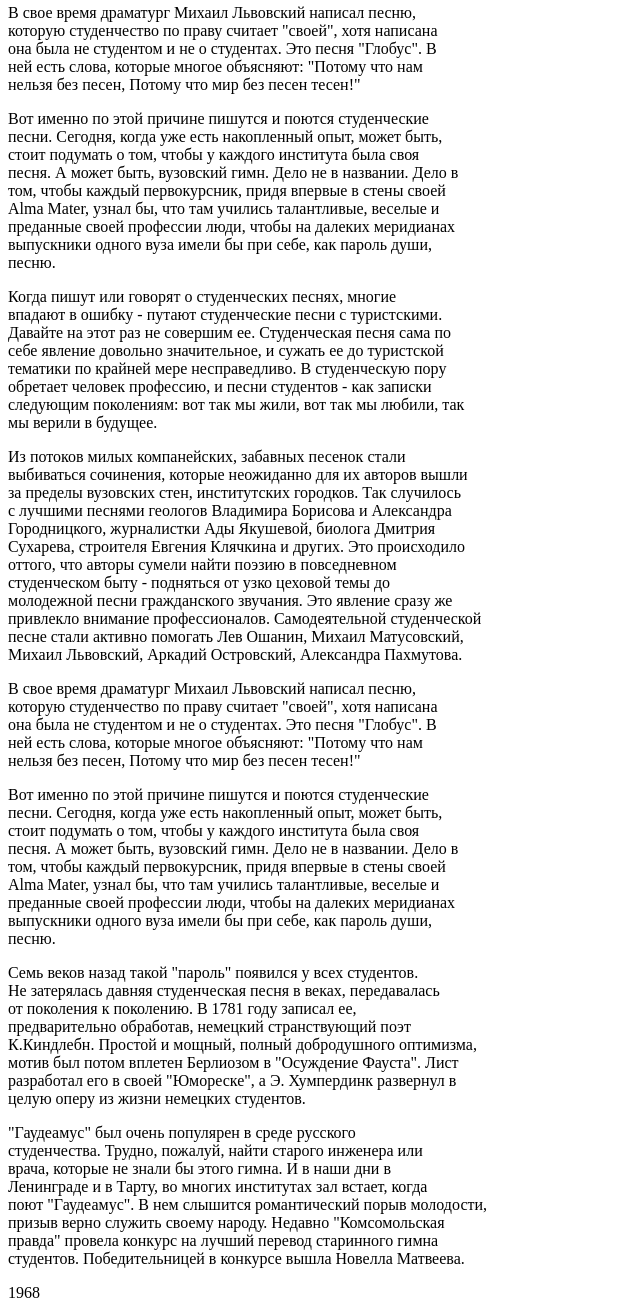
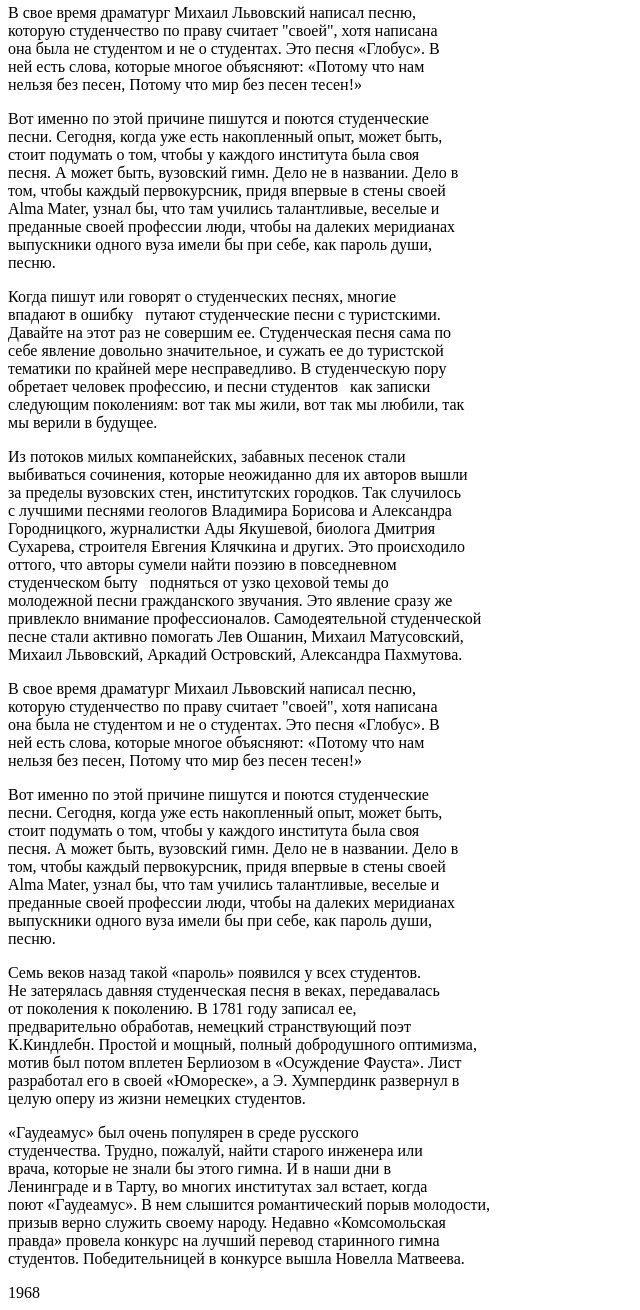
Before and after one commit to fd1-53-17/Viktoria1996, a plain HTML site: page VIZBOR/vechno_student.html in a window 1280 px wide. Shown: the part 515-1825 px from the top of the page, without its empty margins (0-640 px from the left). Drawn offline with Linux system fonts and the light colour scheme.

Commit message:
correcct

```diff
--- a/VIZBOR/vechno_student.html
+++ b/VIZBOR/vechno_student.html
@@ -12,11 +12,11 @@
     <h2>Вечно студенческие</h2>
 
 <p> Когда  пишут  или  говорят  о  студенческих  песнях,  многие<br>
-впадают в ошибку - путают  студенческие  песни  с  туристскими.<br>
+впадают в ошибку &nbsp; путают  студенческие  песни  с  туристскими.<br>
 Давайте на этот раз не совершим ее. Студенческая песня сама  по<br>
 себе явление довольно значительное, и сужать ее  до  туристской<br>
 тематики по крайней мере  несправедливо.  В  студенческую  пору<br>
-обретает человек профессию, и песни  студентов  -  как  записки<br>
+обретает человек профессию, и песни  студентов  &nbsp;  как  записки<br>
 следующим поколениям: вот так мы жили, вот так мы  любили,  так<br>
 мы верили в будущее.</p>
 
@@ -27,7 +27,7 @@
 Городницкого,  журналистки  Ады   Якушевой,   биолога   Дмитрия<br>
 Сухарева, строителя Евгения Клячкина и других. Это  происходило<br>
 оттого,  что  авторы  сумели  найти   поэзию   в   повседневном<br>
-студенческом  быту  -  подняться  от  узко  цеховой   темы   до<br>
+студенческом  быту  &nbsp;  подняться  от  узко  цеховой   темы   до<br>
 молодежной песни гражданского звучания. Это  явление  сразу  же<br>
 привлекло внимание профессионалов. Самодеятельной  студенческой<br>
 песне стали активно помогать Лев  Ошанин,  Михаил  Матусовский,<br>
@@ -35,9 +35,9 @@
 
 <p>В свое  время  драматург  Михаил  Львовский  написал  песню,<br>
 которую студенчество по праву считает  "своей",  хотя  написана<br>
-она была не студентом и не о студентах. Это песня  "Глобус".  В<br>
-ней есть слова, которые многое объясняют: "Потому что нам<br>
-нельзя без песен, Потому что  мир  без  песен тесен!"</p>
+она была не студентом и не о студентах. Это песня  &#171;Глобус&#187;.  В<br>
+ней есть слова, которые многое объясняют: &#171;Потому что нам<br>
+нельзя без песен, Потому что  мир  без  песен тесен!&#187;</p>
 
 <p>Вот именно по этой причине  пишутся  и  поются  студенческие<br>
 песни. Сегодня, когда уже есть накопленный  опыт,  может  быть,<br>
@@ -50,11 +50,11 @@ Alma Mater, узнал бы, что там учились  талантливы
 песню.</p>
 
 <p>Когда  пишут  или  говорят  о  студенческих  песнях,  многие<br>
-впадают в ошибку - путают  студенческие  песни  с  туристскими.<br>
+впадают в ошибку &nbsp; путают  студенческие  песни  с  туристскими.<br>
 Давайте на этот раз не совершим ее. Студенческая песня сама  по<br>
 себе явление довольно значительное, и сужать ее  до  туристской<br>
 тематики по крайней мере  несправедливо.  В  студенческую  пору<br>
-обретает человек профессию, и песни  студентов  -  как  записки<br>
+обретает человек профессию, и песни  студентов  &nbsp;  как  записки<br>
 следующим поколениям: вот так мы жили, вот так мы  любили,  так<br>
 мы верили в будущее.</p>
 
@@ -65,7 +65,7 @@ Alma Mater, узнал бы, что там учились  талантливы
 Городницкого,  журналистки  Ады   Якушевой,   биолога   Дмитрия<br>
 Сухарева, строителя Евгения Клячкина и других. Это  происходило<br>
 оттого,  что  авторы  сумели  найти   поэзию   в   повседневном<br>
-студенческом  быту  -  подняться  от  узко  цеховой   темы   до<br>
+студенческом  быту  &nbsp;  подняться  от  узко  цеховой   темы   до<br>
 молодежной песни гражданского звучания. Это  явление  сразу  же<br>
 привлекло внимание профессионалов. Самодеятельной  студенческой<br>
 песне стали активно помогать Лев  Ошанин,  Михаил  Матусовский,<br>
@@ -73,9 +73,9 @@ Alma Mater, узнал бы, что там учились  талантливы
 
 <p>В свое  время  драматург  Михаил  Львовский  написал  песню,<br>
 которую студенчество по праву считает  "своей",  хотя  написана<br>
-она была не студентом и не о студентах. Это песня  "Глобус".  В<br>
-ней есть слова, которые многое объясняют: "Потому что нам<br>
-нельзя без песен, Потому что  мир  без  песен тесен!"</p>
+она была не студентом и не о студентах. Это песня  &#171;Глобус&#187;.  В<br>
+ней есть слова, которые многое объясняют: &#171;Потому что нам<br>
+нельзя без песен, Потому что  мир  без  песен тесен!&#187;</p>
 
 <p>Вот именно по этой причине  пишутся  и  поются  студенческие<br>
 песни. Сегодня, когда уже есть накопленный  опыт,  может  быть,<br>
@@ -87,22 +87,22 @@ Alma Mater, узнал бы, что там учились  талантливы
 выпускники одного вуза имели бы  при  себе,  как  пароль  души,<br>
 песню.</p>
 
-<p id="pos">Семь веков назад такой "пароль" появился у  всех  студентов.<br>
+<p id="pos">Семь веков назад такой &#171;пароль&#187; появился у  всех  студентов.<br>
 Не затерялась давняя студенческая песня в  веках,  передавалась<br>
 от  поколения  к   поколению.   В   1781   году   записал   ее,<br>
 предварительно   обработав,   немецкий    странствующий    поэт<br>
 К.Киндлебн. Простой и мощный,  полный  добродушного  оптимизма,<br>
-мотив был потом вплетен Берлиозом в  "Осуждение  Фауста".  Лист<br>
-разработал его в своей "Юмореске", а Э. Хумпердинк развернул  в<br>
+мотив был потом вплетен Берлиозом в  &#171;Осуждение  Фауста&#187;.  Лист<br>
+разработал его в своей &#171;Юмореске&#187;, а Э. Хумпердинк развернул  в<br>
 целую оперу из жизни немецких студентов.</p>
 
-<p>"Гаудеамус"   был   очень   популярен   в   среде   русского<br>
+<p>&#171;Гаудеамус&#187;   был   очень   популярен   в   среде   русского<br>
 студенчества.  Трудно,  пожалуй,  найти  старого  инженера  или<br>
 врача, которые не  знали  бы  этого  гимна.  И  в  наши  дни  в<br>
 Ленинграде и в Тарту, во многих институтах  зал  встает,  когда<br>
-поют "Гаудеамус". В нем слышится романтический порыв молодости,<br>
-призыв верно  служить  своему  народу.  Недавно  "Комсомольская<br>
-правда" провела конкурс  на  лучший  перевод  старинного  гимна<br>
+поют &#171;Гаудеамус&#187;. В нем слышится романтический порыв молодости,<br>
+призыв верно  служить  своему  народу.  Недавно  &#171;Комсомольская<br>
+правда&#187; провела конкурс  на  лучший  перевод  старинного  гимна<br>
 студентов. Победительницей в конкурсе вышла Новелла Матвеева.</p>
 
 1968
```
